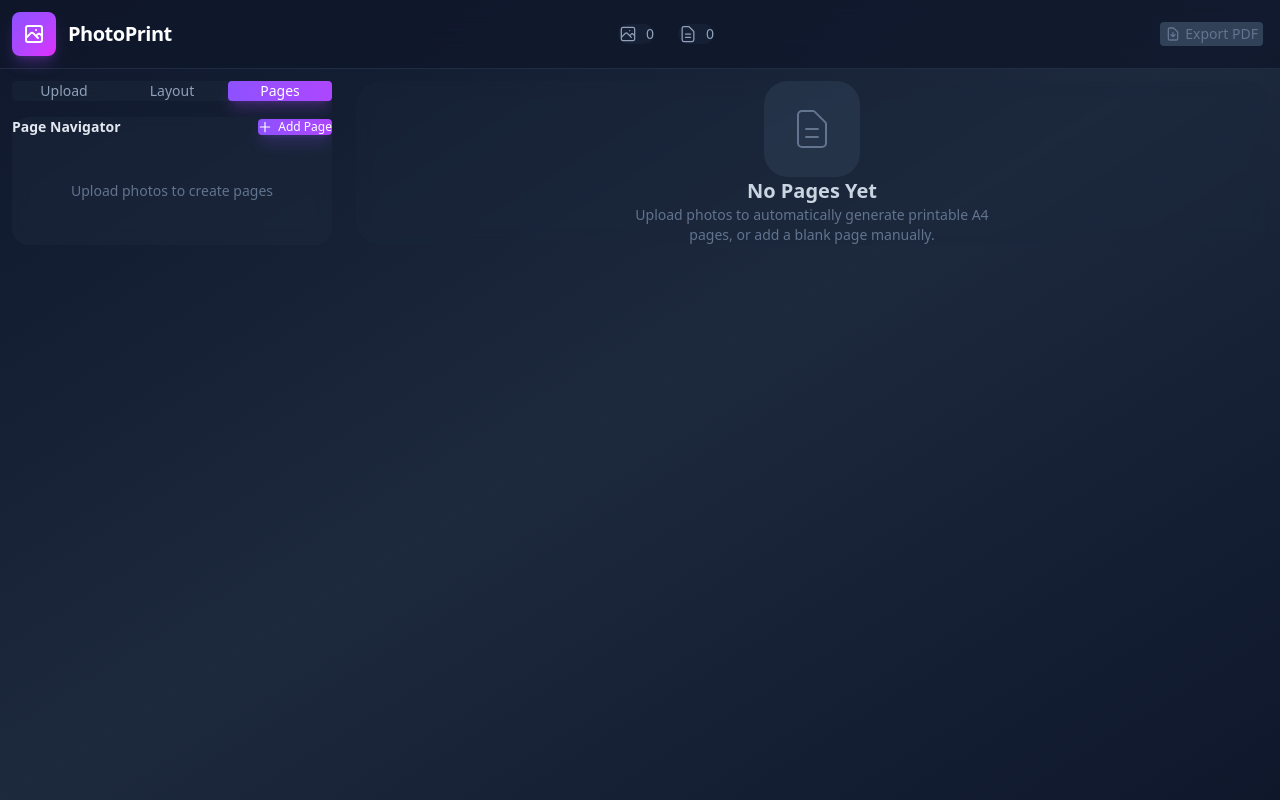
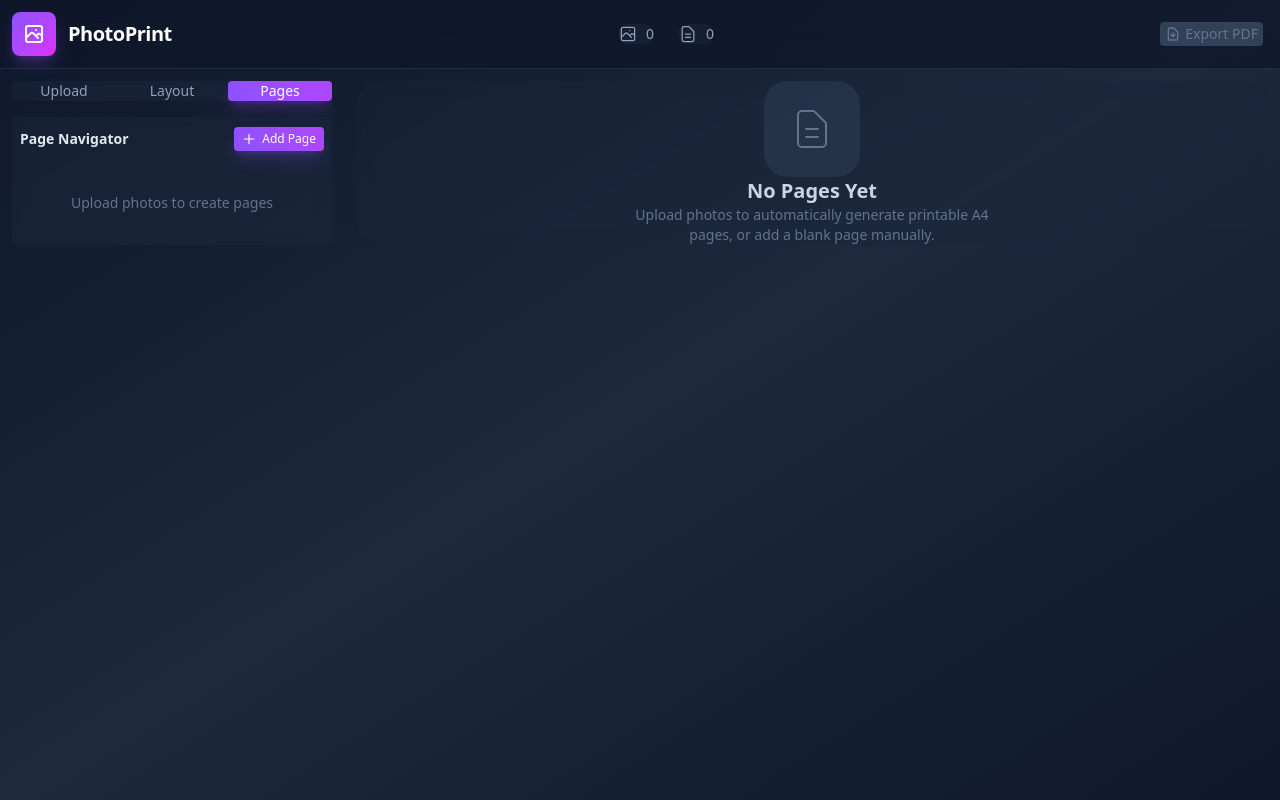
Before and after one commit to tanvirCopilot/photoPrintApp, a React (Vite) app: page / in a window 1280 px wide. Both pictures are taken after a click on the button "Pages". Built offline with nearby package versions, Linux system fonts and the light colour scheme.

Commit message:
feat: refine layout and spacing in PageManager component for improved UI consistency

```diff
--- a/src/components/PageManager.tsx
+++ b/src/components/PageManager.tsx
@@ -15,12 +15,12 @@ export const PageManager: React.FC = () => {
   const currentPage = pages[currentPageIndex];
 
   return (
-    <div className="bg-slate-800/50 backdrop-blur rounded-xl sm:rounded-2xl p-3 sm:p-4 flex flex-col h-full touch-manipulation">
-      <div className="flex items-center justify-between mb-3 sm:mb-4">
-        <h3 className="text-xs sm:text-sm font-semibold text-slate-200">Page Navigator</h3>
+    <div className="bg-slate-800/50 backdrop-blur rounded sm:rounded p-3 sm:p-4 flex flex-col h-full touch-manipulation">
+      <div className="flex items-center justify-between mb-3 sm:mb-4 !px-2">
+        <h3 className="text-xs sm:text-sm font-semibold text-slate-200 !py-3 ">Page Navigator</h3>
         <button
           onClick={() => addPage(defaultLayout)}
-          className="px-2.5 sm:px-3 py-1.5 bg-gradient-to-r from-violet-500 to-purple-500 text-white text-[10px] sm:text-xs font-medium rounded-sm hover:from-violet-600 hover:to-purple-600 active:scale-95 transition-all shadow-lg shadow-violet-500/25 flex items-center gap-1 sm:gap-1.5"
+          className="!px-2 sm:px-3 !py-1 bg-gradient-to-r from-violet-500 to-purple-500 text-white text-[10px] sm:text-xs font-medium rounded-sm hover:from-violet-600 hover:to-purple-600 active:scale-95 transition-all shadow-lg shadow-violet-500/25 flex items-center gap-1 sm:gap-1.5"
         >
           <svg className="w-3 h-3 sm:w-3.5 sm:h-3.5" fill="none" stroke="currentColor" viewBox="0 0 24 24">
             <path strokeLinecap="round" strokeLinejoin="round" strokeWidth={2} d="M12 4v16m8-8H4" />
@@ -38,7 +38,7 @@ export const PageManager: React.FC = () => {
       ) : (
         <>
           {/* Page Navigation */}
-            <div className="flex items-center justify-center gap-2 sm:gap-3 mb-3 sm:mb-4 py-2 bg-slate-700/30 rounded-sm">
+          <div className="flex items-center justify-center gap-2 sm:gap-3 mb-3 sm:mb-4 !py-2 bg-slate-700/30 rounded-sm">
             <button
               onClick={() => setCurrentPageIndex(Math.max(0, currentPageIndex - 1))}
               disabled={currentPageIndex === 0}
@@ -65,18 +65,17 @@ export const PageManager: React.FC = () => {
           </div>
 
           {/* Page Thumbnails */}
-          <div className="flex-1 overflow-y-auto custom-scrollbar">
-            <div className="grid grid-cols-4 sm:grid-cols-3 gap-1.5 sm:gap-2">
+          <div className="flex-1 overflow-y-auto custom-scrollbar !p-3">
+            <div className="grid grid-cols-4 sm:grid-cols-3 gap-3 sm:gap-4">
               {pages.map((page, index) => (
                 <button
                   key={page.id}
                   onClick={() => setCurrentPageIndex(index)}
                   className={`
                     relative aspect-[210/297] rounded-sm transition-all duration-200 active:scale-95
-                    ${
-                      index === currentPageIndex
-                        ? 'ring-2 ring-violet-400 bg-violet-500/20'
-                        : 'ring-1 ring-slate-600/50 bg-slate-700/30 hover:ring-slate-500 hover:bg-slate-700/50'
+                    ${index === currentPageIndex
+                      ? 'ring-2 ring-violet-400 bg-violet-500/20'
+                      : 'ring-1 ring-slate-600/50 bg-slate-700/30 hover:ring-slate-500 hover:bg-slate-700/50'
                     }
                   `}
                 >
@@ -92,10 +91,10 @@ export const PageManager: React.FC = () => {
 
           {/* Page Actions */}
           {currentPage && (
-            <div className="flex gap-1.5 sm:gap-2 mt-3 sm:mt-4 pt-3 sm:pt-4 border-t border-slate-700/50">
+            <div className="flex gap-2 sm:gap-3 mt-3 sm:mt-4 !py-3 sm:pt-4 border-t border-slate-700/50">
               <button
                 onClick={() => duplicatePage(currentPage.id)}
-                className="flex-1 px-2 sm:px-3 py-2 sm:py-2.5 text-[10px] sm:text-xs font-medium text-slate-300 hover:text-white hover:bg-slate-700/50 active:bg-slate-700/70 rounded-sm transition-all flex items-center justify-center gap-1 sm:gap-1.5 ring-1 ring-slate-600/50"
+                className="flex-1 px-2 sm:px-3 !py-2 sm:py-2.5 text-[10px] sm:text-xs font-medium text-slate-300 hover:text-white hover:bg-slate-700/50 active:bg-slate-700/70 rounded-sm transition-all flex items-center justify-center gap-1 sm:gap-1.5 ring-1 ring-slate-600/50"
               >
                 <svg className="w-3.5 h-3.5 sm:w-4 sm:h-4" fill="none" stroke="currentColor" viewBox="0 0 24 24">
                   <path
```
